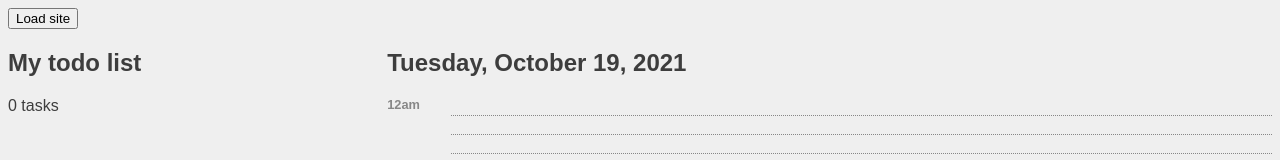
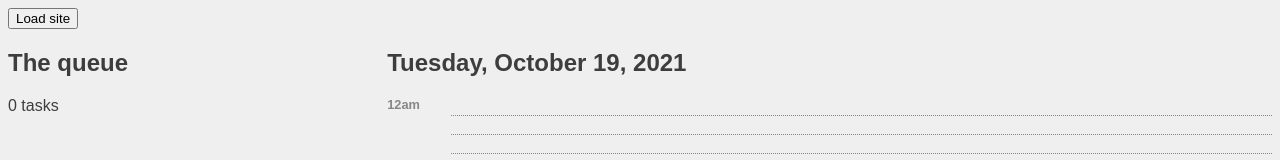
Before and after one commit to y0mbo/todo.txt, a React (Create React App) app: page / in a window 1280 px wide. Shown: the top 160 px of the page. Built offline with nearby package versions, Linux system fonts and the light colour scheme.

Commit message:
Changed the todo list to "The Queue"

```diff
--- a/src/components/Tasks.js
+++ b/src/components/Tasks.js
@@ -18,7 +18,7 @@ class Tasks extends React.Component {
   render() {
     return (
       <div>
-        <h2>My todo list</h2>
+        <h2>The queue</h2>
         <TaskList>
           {/* loop through state.tasks' keys and map that. */}
           {Object.keys(this.props.tasks).map((key) => (
```
